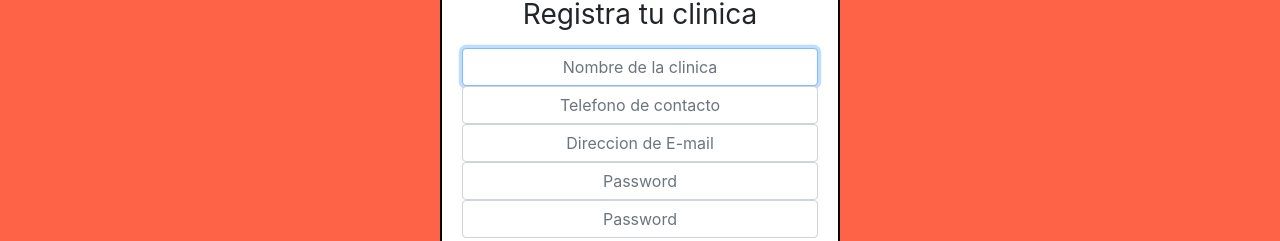
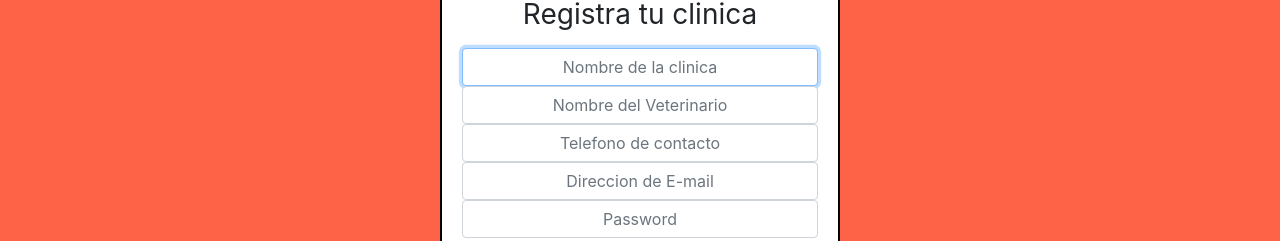
Before and after one commit to kikumen506/VetProjectv2, an Angular app in the folder front/vetProjectV2/: page /regvet in a window 1280 px wide. Shown: the part 228-469 px from the top of the page. Built offline with nearby package versions, Linux system fonts and the light colour scheme.

Commit message:
el g¡registro ya estaterminado, hemos instalado el tokengen, empezamoscon el login

```diff
--- a/front/vetProjectV2/src/app/components/reg-vet/reg-vet.component.html
+++ b/front/vetProjectV2/src/app/components/reg-vet/reg-vet.component.html
@@ -5,23 +5,25 @@
 
       <h3 class="mb-3 font-weight-normal">Registra tu clinica</h3>
 
-      <input type="text" id="inputNombreclinica" class="form-control" placeholder="Nombre de la clinica" required autofocus>
+      <input [(ngModel)]="veterinario.nombreclinica" name="nombreclinica" type="text" id="inputNombreclinica" class="form-control" placeholder="Nombre de la clinica" required autofocus>
 
-      <input type="text" id="inputTelefono" class="form-control" placeholder="Telefono de contacto" required >
+      <input [(ngModel)]="veterinario.nombreVet" name="nombreVet" type="text" id="inputNombreVet" class="form-control" placeholder="Nombre del Veterinario" required autofocus>
 
-      <input type="email" id="inputEmail" class="form-control" placeholder="Direccion de E-mail" required >
+      <input [(ngModel)]="veterinario.telefono" name="telefono" type="text" id="inputTelefono" class="form-control" placeholder="Telefono de contacto" required >
 
-      <input type="password" id="inputPassword1" class="form-control" placeholder="Password" required>
+      <input [(ngModel)]="veterinario.email" name="email" type="email" id="inputEmail" class="form-control" placeholder="Direccion de E-mail" required >
 
-      <input type="password" id="inputPassword2" class="form-control" placeholder="Password" required>
+      <input [(ngModel)]="veterinario.password" name="password" type="password" id="inputPassword1" class="form-control" placeholder="Password" required>
+
+
 
       <div class="checkbox mb-3">
         <label>
-          <a href="" [routerLink]="['/logvet']"> ¿Ya estas registrado? </a>
+          <a href="" [routerLink]="['/logvet']" > ¿Ya estas registrado? </a>
         </label>
       </div>
 
-      <button class="btn btn-lg btn-success btn-block" type="submit" [routerLink]="['/logvet']"> Registrar </button>
+      <button class="btn btn-lg btn-success btn-block" type="submit" [routerLink]="['/logvet']" (click)="saveVet()"> Registrar </button>
     </div>
 
   </form>
--- a/front/vetProjectV2/src/app/components/reg-vet/reg-vet.component.ts
+++ b/front/vetProjectV2/src/app/components/reg-vet/reg-vet.component.ts
@@ -1,4 +1,7 @@
 import { Component, OnInit } from '@angular/core';
+import { Veterinario } from '../../models/veterinario';
+import { VetsService } from '../../services/vets/vets.service';
+import { Router } from '@angular/router'
 
 @Component({
   selector: 'app-reg-vet',
@@ -7,9 +10,29 @@ import { Component, OnInit } from '@angular/core';
 })
 export class RegVetComponent implements OnInit {
 
-  constructor() { }
+  veterinario: Veterinario = {
+
+    nombreclinica:'',
+    nombreVet:'',
+    telefono:'',
+    email:'',
+    password:'',
+
+  }
+
+  constructor(private vetservice: VetsService, private router: Router) { }
 
   ngOnInit() {
   }
 
+  saveVet(){
+    this.vetservice.createVet(this.veterinario).subscribe(
+      res => {
+        console.log(res)
+        this.router.navigate(['/logvet'])
+      },
+      err => console.error(err)
+    )
+  }
+
 }
--- /dev/null
+++ b/front/vetProjectV2/src/app/models/veterinario.ts
@@ -0,0 +1,9 @@
+export interface Veterinario{
+    id?: number;
+    nombreclinica?: string;
+    nombreVet?: string;
+    telefono?: string;
+    email?: string;
+    password?: string;
+    token?: string;
+}
--- a/front/vetProjectV2/src/app/services/vets/vets.service.ts
+++ b/front/vetProjectV2/src/app/services/vets/vets.service.ts
@@ -1,9 +1,20 @@
 import { Injectable } from '@angular/core';
+import { HttpClient } from '@angular/common/http';
+
+import { Veterinario } from '../../models/veterinario'
 
 @Injectable({
   providedIn: 'root'
 })
 export class VetsService {
 
-  constructor() { }
+  api = 'http://localhost:3000/api'
+
+  constructor(private http: HttpClient) {
+
+  }
+
+  createVet(veterinario: Veterinario){
+    return this.http.post(`${this.api}/regVet/new`,veterinario)
+  }
 }
```
Also changed, not shown: front/vetProjectV2/src/app/app.module.ts (+7 -2 lines), 2 other files (tests, documents, lock files or other folders).
